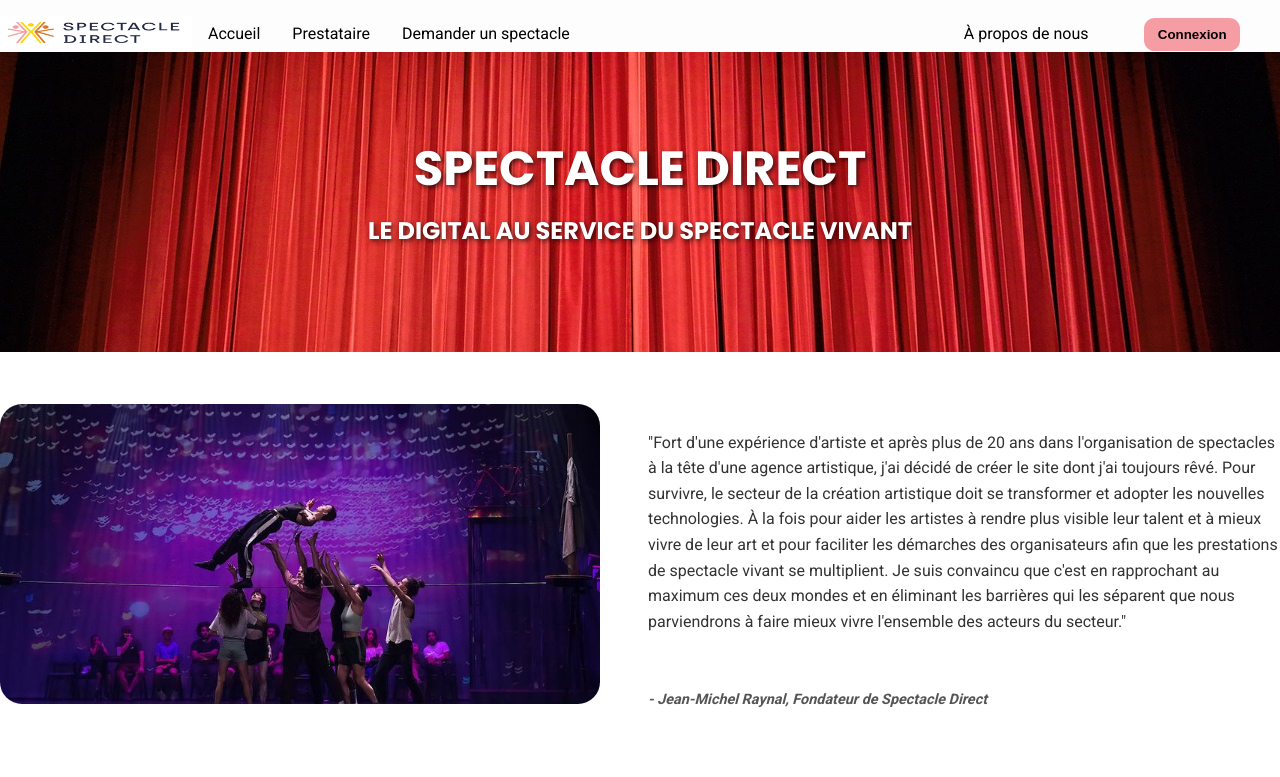
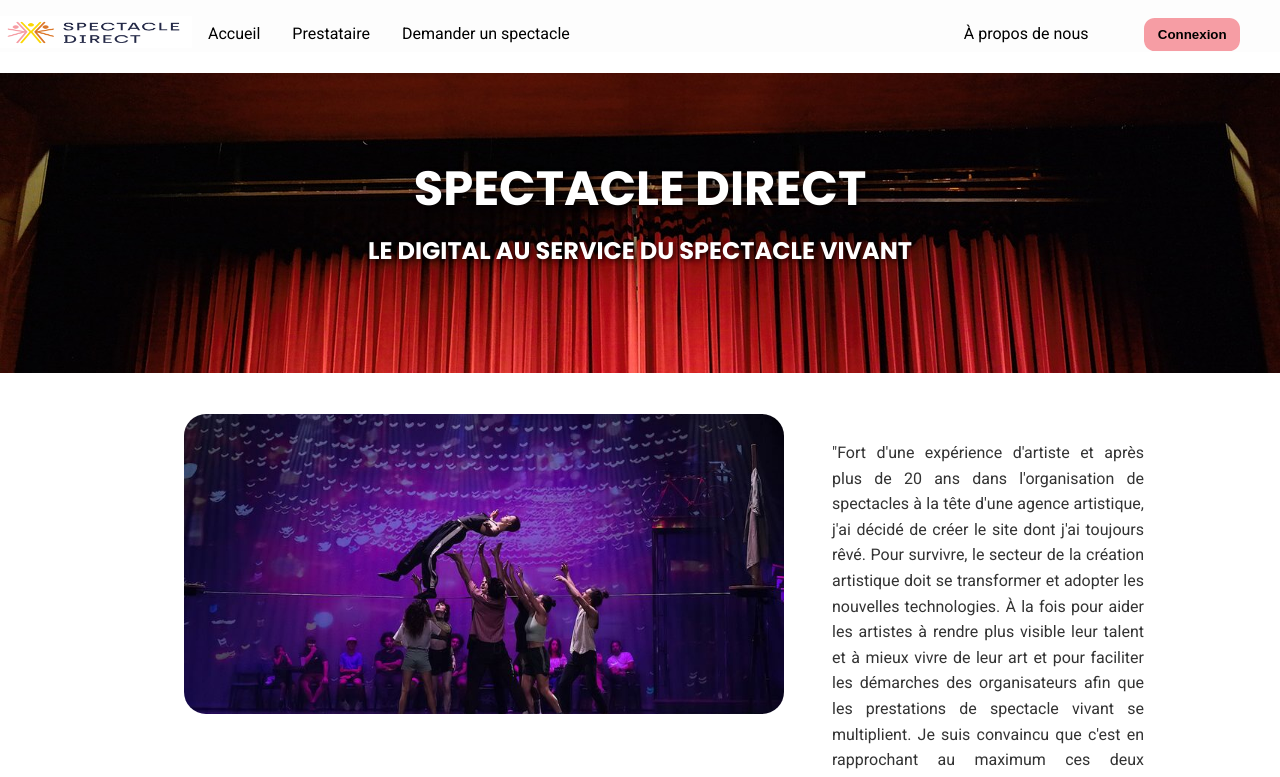
Before and after one commit to urngniaba/evenements-salle-spectacle, a Next.js app: page /apropos in a window 1280 px wide. Shown: the top 777 px of the page. Built offline with nearby package versions, Linux system fonts and the light colour scheme.

Commit message:
ajout image arriere plan de la page apropos

```diff
--- a/app/apropos/page.jsx
+++ b/app/apropos/page.jsx
@@ -15,13 +15,13 @@
 
 export default function Apropos() {
   return (
-    <div className={styles.container}>
-      <Image src={image1} alt="" className={styles.photo} />
-
+    <>
       <div className={styles.textSuperpose}>
         <h1>SPECTACLE DIRECT</h1>
         <h2>LE DIGITAL AU SERVICE DU SPECTACLE VIVANT</h2>
       </div>
+      <div className={styles.container}>
+
         <div className={styles.paragraghe}>
           <Image src={image2} alt="" className={styles.photo1} />
           <p>
@@ -98,7 +98,7 @@
             </p>
           </div>
         </div>
-
       </div>
+    </>
   );
 }
--- a/app/apropos/page.module.css
+++ b/app/apropos/page.module.css
@@ -1,35 +1,25 @@
 .container {
-    display: flex;
-    flex-direction: column;
-    /* Organise les éléments verticalement */
-    align-items: center;
-    /* Centre les éléments horizontalement */
-    gap: 2rem;
-    /* Espacement entre les sections */
+    text-align: center;
+    padding: 1.3em 10em;
 }
 
 .photo {
     width: 100%;
     height: 300px;
-    /* Garde les proportions de l'image */
     object-fit: cover;
-    /* Assure que l'image couvre bien l'espace disponible */
     position: relative;
 }
 
 .textSuperpose {
-    position: absolute;
-    /* Superpose le texte sur l'image */
-    top: 25%;
-    /* Centre verticalement */
-    left: 50%;
-    /* Centre horizontalement */
-    transform: translate(-50%, -50%);
-    /* Ajuste le centrage */
+    background-image: url('../../public/ImageApropos/image1.jpg');
+    height: 300px;
+    object-fit: cover;
+    margin: 1.3em 0em;
+    padding-top: 5em;
     text-align: center;
     color: white;
     text-shadow: 2px 2px 5px rgba(0, 0, 0, 0.7);
-    /* Ajoute une ombre pour améliorer la lisibilité */
+
 }
 
 .textSuperpose h1 {
@@ -45,24 +35,25 @@
 
 .paragraghe {
     display: flex;
-    /* Organise l'image et le paragraphe côte à côte */
+
     align-items: flex-start;
-    /* Aligne les éléments en haut */
+
     gap: 3rem;
-    /* Espace entre le paragraphe et l'image */
+
     max-width: 1400px;
-    /* Limite la largeur totale */
+
     width: 100%;
-    margin: 20px;
+    margin-left: 1.5em;
+    text-align: justify;
 }
 
 .photo1 {
     width: 600px;
-    /* L'image occupe 50% de la largeur */
+
     height: 300px;
-    /* Garde les proportions */
+
     border-radius: 22px;
-    /* Ajoute des coins arrondis */
+
     object-fit: cover;
 }
 
@@ -72,7 +63,6 @@
 
 .paragraghe p {
     flex: 1;
-    /* Le paragraphe occupe le reste de l'espace */
     font-size: 1rem;
     line-height: 1.6;
     color: #333;
@@ -84,13 +74,9 @@
     font-weight: bold;
     font-size: 0.9rem;
     font-style: italic;
-    /* Rend la citation en italique */
     color: #555;
-    /* Couleur plus douce pour la citation */
     text-align: right;
-    /* Aligne la citation à droite */
     margin: 0;
-    /* Supprime les marges externes */
 }
 
 .artistesContainer {
```
Lines whose indentation alone changed are shown as unchanged.
